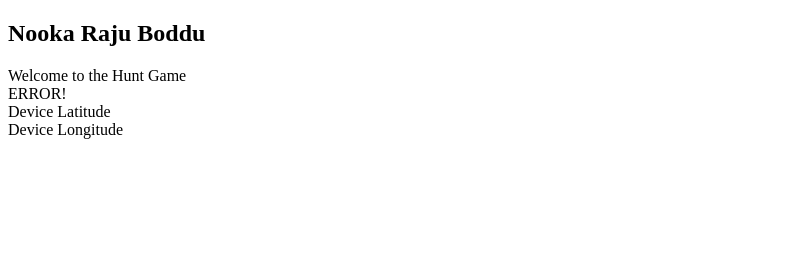
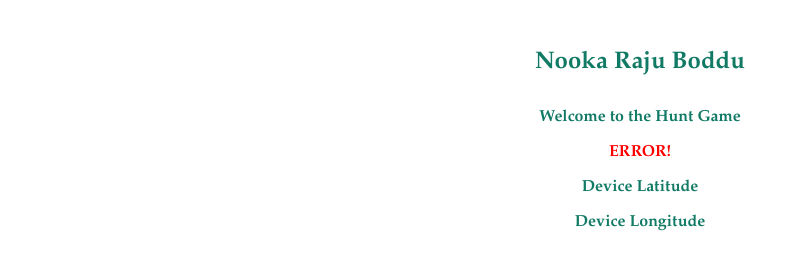
Before and after one commit to nrajubn/nb-client-hunt, a website: page index.html in a window 1280 px wide. Shown: the whole page, without its empty margins (0-797 px from the left). Drawn offline with Linux system fonts and the light colour scheme.

Commit message:
edited link

```diff
--- a/index.html
+++ b/index.html
@@ -2,7 +2,7 @@
 
 <head>
 
-    <link href="/styles/main.css">
+    <link rel="stylesheet" href="/styles/main.css">
 </head>
 
 <body>
```
